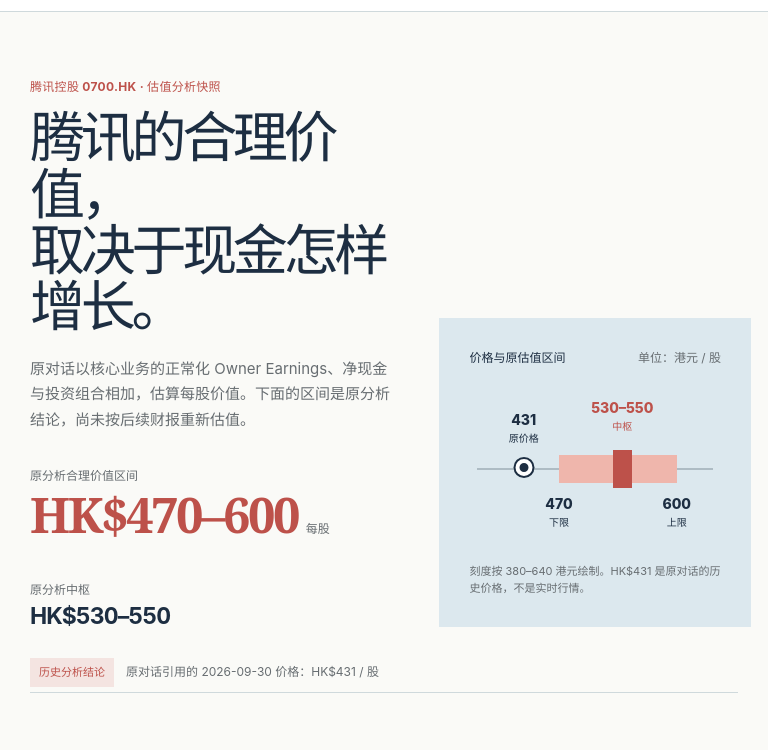
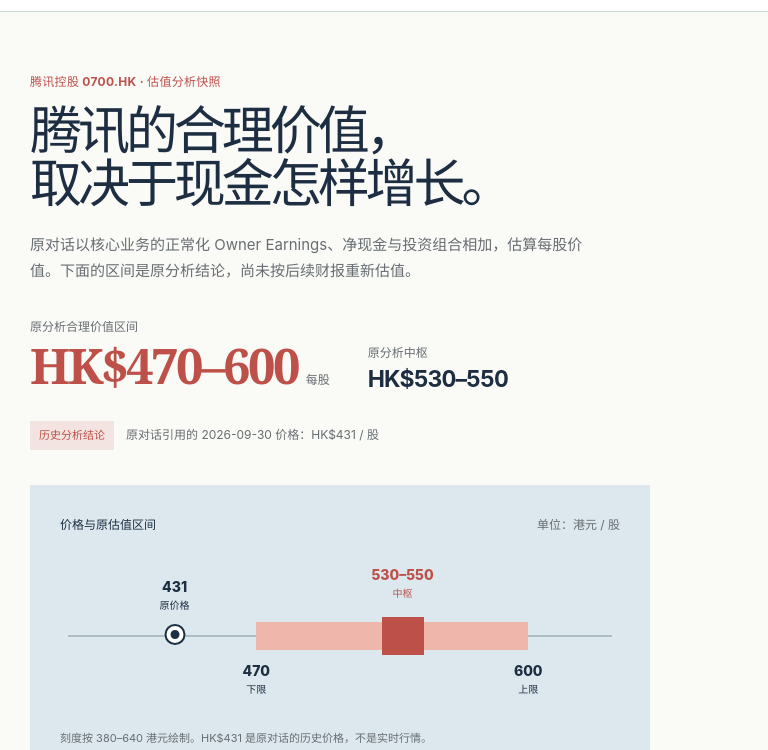
Before and after one commit to Joy-Tianqing/tencent-valuation-magazine, a website: page docs/index.html in a window 768 px wide. Shown: the part 50-800 px from the top of the page. Drawn offline with Linux system fonts and the light colour scheme.

Commit message:
Fix magazine layout at tablet widths

```diff
--- a/docs/styles.css
+++ b/docs/styles.css
@@ -865,6 +865,20 @@ strong {
 .magazine .hero h1 {
   font-size: clamp(55px, 5.2vw, 70px);
 }
+@media (min-width: 721px) and (max-width: 1000px) {
+  .magazine .hero {
+    display: block;
+    min-height: 0;
+  }
+  .magazine .hero h1 {
+    font-size: clamp(52px, 6vw, 62px);
+  }
+  .magazine .hero-chart {
+    max-width: 620px;
+    margin: 35px 0 0;
+    transform: none;
+  }
+}
 @media (max-width: 720px) {
   .hero h1,
   .magazine .hero h1 {
--- a/src/styles.css
+++ b/src/styles.css
@@ -865,6 +865,20 @@ strong {
 .magazine .hero h1 {
   font-size: clamp(55px, 5.2vw, 70px);
 }
+@media (min-width: 721px) and (max-width: 1000px) {
+  .magazine .hero {
+    display: block;
+    min-height: 0;
+  }
+  .magazine .hero h1 {
+    font-size: clamp(52px, 6vw, 62px);
+  }
+  .magazine .hero-chart {
+    max-width: 620px;
+    margin: 35px 0 0;
+    transform: none;
+  }
+}
 @media (max-width: 720px) {
   .hero h1,
   .magazine .hero h1 {
```
